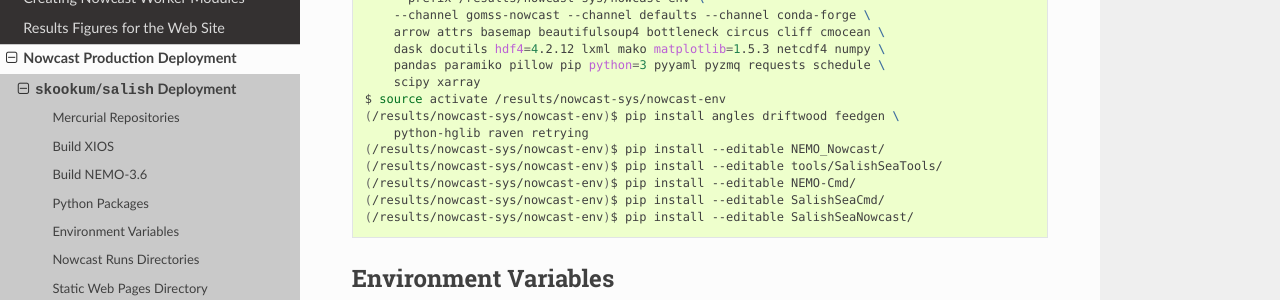
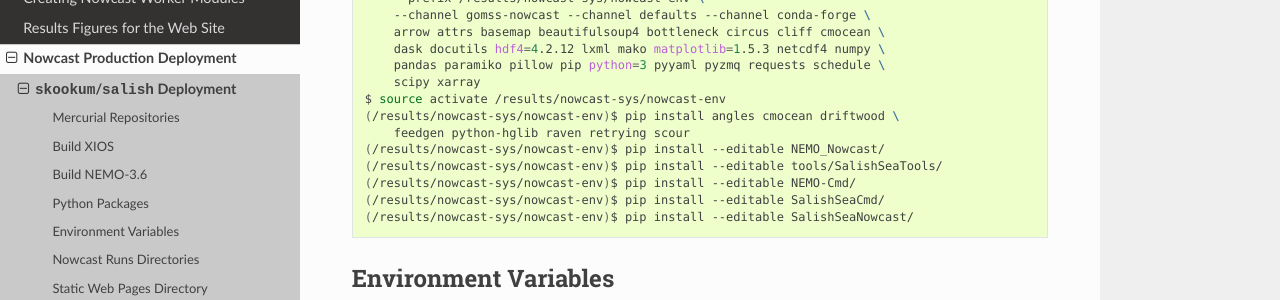
Before and after one commit to SalishSeaCast/SalishSeaNowcast, a Sphinx documentation site: the page built from docs/deployment/skookum_salish.rst, in a window 1280 px wide and 900 px high, scrolled down 1293 px. Shown: the part 151-451 px from the top of the window. Built offline with Sphinx 7.4.7 and the Read the Docs theme 2.0.0, drawn with Linux system fonts in a browser that asks for light colours; the version number could not be read and is left out.

Commit message:
Add cmocean and scour packages as dependencies.

```diff
--- a/docs/deployment/skookum_salish.rst
+++ b/docs/deployment/skookum_salish.rst
@@ -99,8 +99,8 @@ The Python packages that the system depends on are installed in a conda environm
         pandas paramiko pillow pip python=3 pyyaml pyzmq requests schedule \
         scipy xarray
     $ source activate /results/nowcast-sys/nowcast-env
-    (/results/nowcast-sys/nowcast-env)$ pip install angles driftwood feedgen \
-        python-hglib raven retrying
+    (/results/nowcast-sys/nowcast-env)$ pip install angles cmocean driftwood \
+        feedgen python-hglib raven retrying scour
     (/results/nowcast-sys/nowcast-env)$ pip install --editable NEMO_Nowcast/
     (/results/nowcast-sys/nowcast-env)$ pip install --editable tools/SalishSeaTools/
     (/results/nowcast-sys/nowcast-env)$ pip install --editable NEMO-Cmd/
--- a/docs/deployment/west_cloud.rst
+++ b/docs/deployment/west_cloud.rst
@@ -570,8 +570,8 @@ The Python packages that the system depends on are installed in a conda environm
         hdf4=4.2.12 lxml mako matplotlib=1.5.3 netcdf4 numpy pandas paramiko \
         pillow pip python=3 pyyaml pyzmq requests schedule scipy xarray
     $ source /nemoShare/MEOPAR/nowcast-sys/nemo_nowcast-env/bin/activate /nemoShare/MEOPAR/nowcast-sys/nemo_nowcast-env/
-    (/nemoShare/MEOPAR/nowcast-sys/nowcast-env)$ pip install angles driftwood feedgen \
-        python-hglib raven retrying
+    (/nemoShare/MEOPAR/nowcast-sys/nowcast-env)$ pip install angles cmocean \
+        driftwood feedgen python-hglib raven retrying scour
     (/nemoShare/MEOPAR/nowcast-sys/nemo_nowcast-env)$ pip install --editable NEMO_Nowcast/
     (/nemoShare/MEOPAR/nowcast-sys/nemo_nowcast-env)$ pip install --editable tools/SalishSeaTools/
     (/nemoShare/MEOPAR/nowcast-sys/nemo_nowcast-env)$ pip install --editable NEMO-Cmd/
--- a/environment-dev.yaml
+++ b/environment-dev.yaml
@@ -64,6 +64,7 @@ dependencies:
     - feedgen
     - python-hglib
     - retrying
+    - scour
 
     # For exception monitoring
     - raven
--- a/requirements.txt
+++ b/requirements.txt
@@ -59,6 +59,7 @@ retrying==1.3.3
 -e SalishSeaTools==2.0
 schedule==0.4.2
 scipy==0.19.0
+scour==0.35
 six==1.10.0
 snowballstemmer==1.2.1
 Sphinx==1.5.4
--- a/setup.py
+++ b/setup.py
@@ -69,6 +69,7 @@ install_requires = [
     'raven',
     'retrying',
     'scipy',
+    'scour',
     'xarray',
 
     # 'NEMO_Nowcast',  # use pip install --editable NEMO_Nowcast/
```
